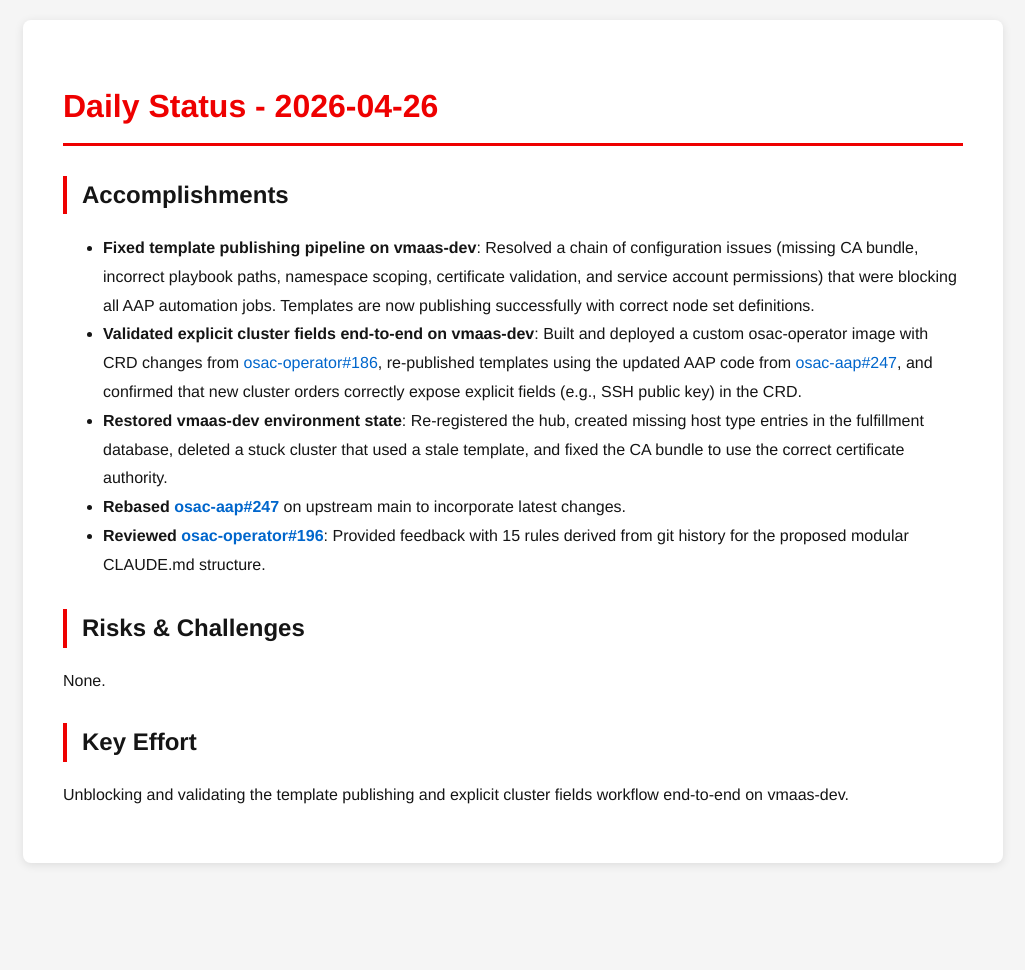
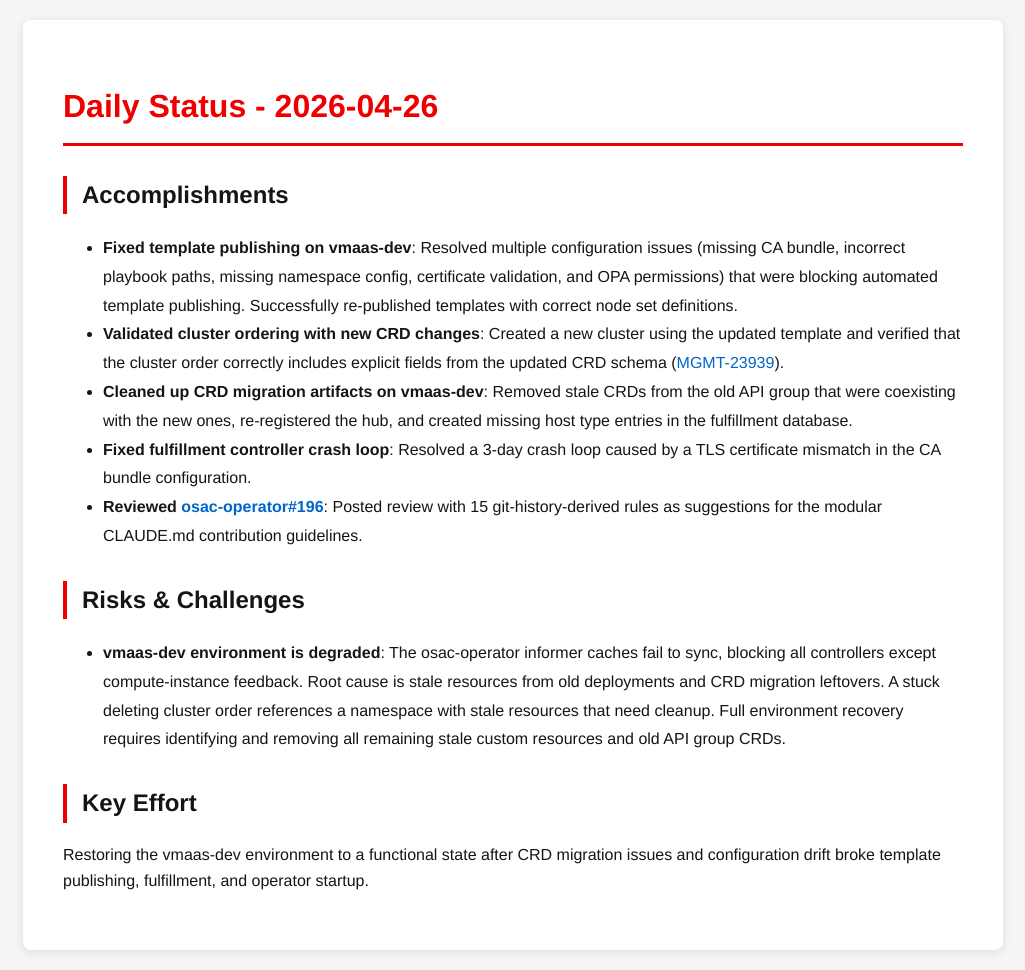
Before and after one commit to tzvatot/daily-status, a Jekyll site: the page built from 2026-04-26.md, in a window 1280 px wide. Shown: the whole page, without its empty margins (127-1152 px from the left). Built offline with Jekyll 4.4.1, drawn with Linux system fonts in a browser that asks for light colours; before the commit the page ends 900 px from its top, so only the background shows below that.

Commit message:
Daily status update - 2026-04-26

```diff
--- a/2026-04-26.md
+++ b/2026-04-26.md
@@ -7,14 +7,17 @@ date: 2026-04-26
 # Daily Status - 2026-04-26
 
 ## Accomplishments
-- **Fixed template publishing pipeline on vmaas-dev**: Resolved a chain of configuration issues (missing CA bundle, incorrect playbook paths, namespace scoping, certificate validation, and service account permissions) that were blocking all AAP automation jobs. Templates are now publishing successfully with correct node set definitions.
-- **Validated explicit cluster fields end-to-end on vmaas-dev**: Built and deployed a custom osac-operator image with CRD changes from [osac-operator#186](https://github.com/osac-project/osac-operator/pull/186), re-published templates using the updated AAP code from [osac-aap#247](https://github.com/osac-project/osac-aap/pull/247), and confirmed that new cluster orders correctly expose explicit fields (e.g., SSH public key) in the CRD.
-- **Restored vmaas-dev environment state**: Re-registered the hub, created missing host type entries in the fulfillment database, deleted a stuck cluster that used a stale template, and fixed the CA bundle to use the correct certificate authority.
-- **Rebased [osac-aap#247](https://github.com/osac-project/osac-aap/pull/247)** on upstream main to incorporate latest changes.
-- **Reviewed [osac-operator#196](https://github.com/osac-project/osac-operator/pull/196)**: Provided feedback with 15 rules derived from git history for the proposed modular CLAUDE.md structure.
+
+- **Fixed template publishing on vmaas-dev**: Resolved multiple configuration issues (missing CA bundle, incorrect playbook paths, missing namespace config, certificate validation, and OPA permissions) that were blocking automated template publishing. Successfully re-published templates with correct node set definitions.
+- **Validated cluster ordering with new CRD changes**: Created a new cluster using the updated template and verified that the cluster order correctly includes explicit fields from the updated CRD schema ([MGMT-23939](https://issues.redhat.com/browse/MGMT-23939)).
+- **Cleaned up CRD migration artifacts on vmaas-dev**: Removed stale CRDs from the old API group that were coexisting with the new ones, re-registered the hub, and created missing host type entries in the fulfillment database.
+- **Fixed fulfillment controller crash loop**: Resolved a 3-day crash loop caused by a TLS certificate mismatch in the CA bundle configuration.
+- **Reviewed [osac-operator#196](https://github.com/osac-project/osac-operator/pull/196)**: Posted review with 15 git-history-derived rules as suggestions for the modular CLAUDE.md contribution guidelines.
 
 ## Risks & Challenges
-None.
+
+- **vmaas-dev environment is degraded**: The osac-operator informer caches fail to sync, blocking all controllers except compute-instance feedback. Root cause is stale resources from old deployments and CRD migration leftovers. A stuck deleting cluster order references a namespace with stale resources that need cleanup. Full environment recovery requires identifying and removing all remaining stale custom resources and old API group CRDs.
 
 ## Key Effort
-Unblocking and validating the template publishing and explicit cluster fields workflow end-to-end on vmaas-dev.
+
+Restoring the vmaas-dev environment to a functional state after CRD migration issues and configuration drift broke template publishing, fulfillment, and operator startup.
```
